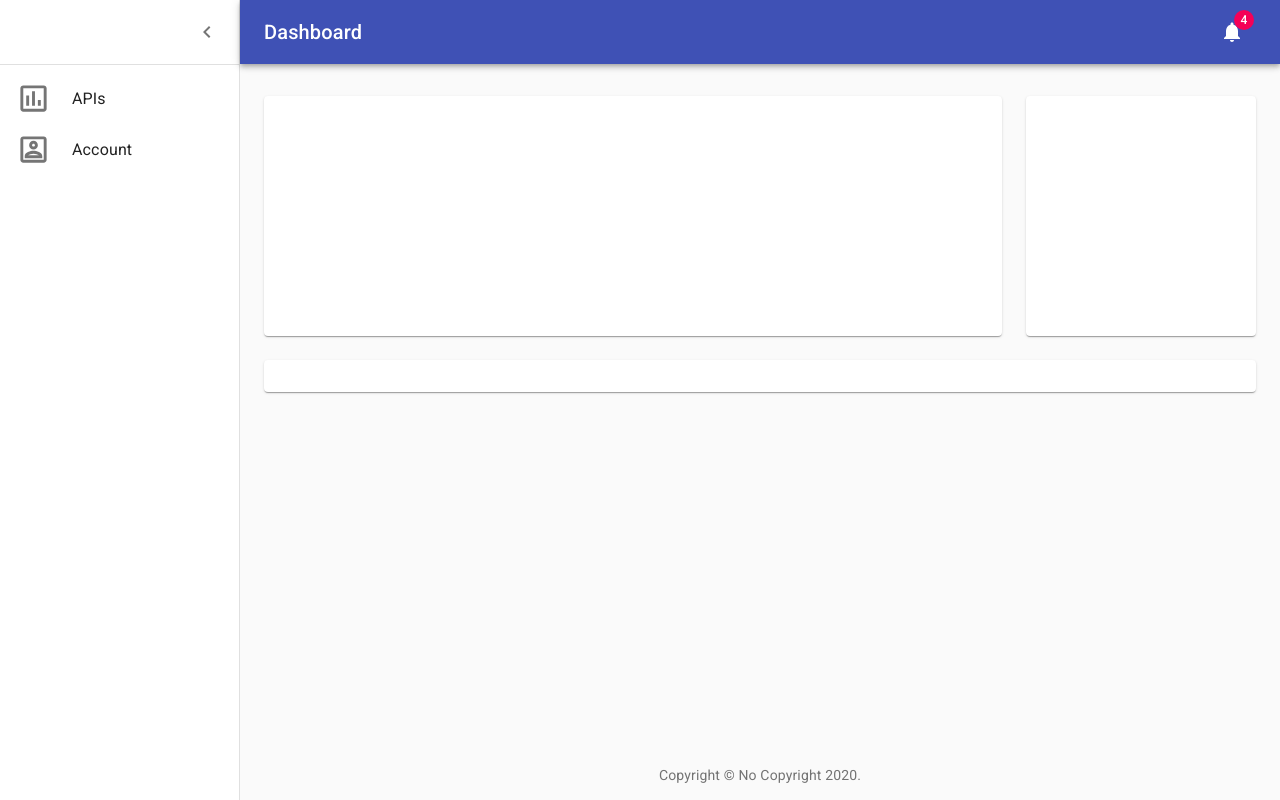
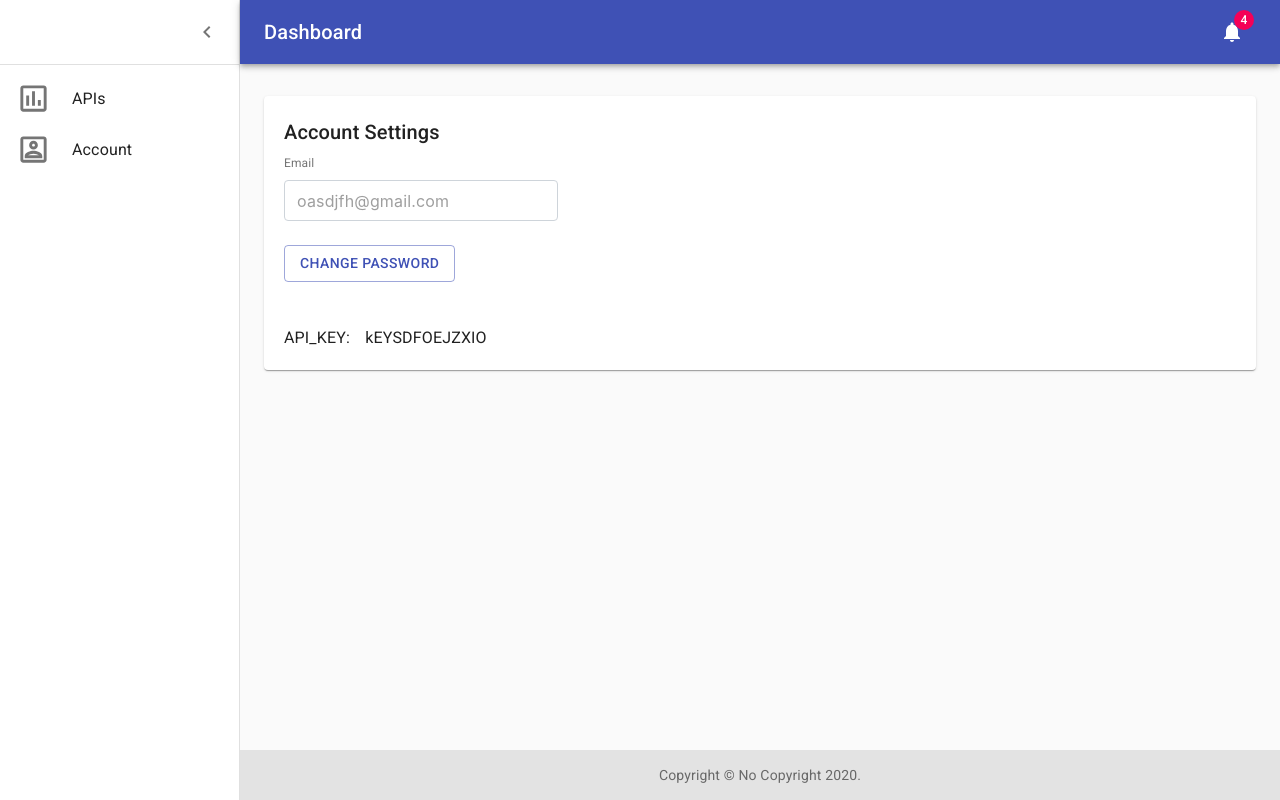
Before and after one commit to yaololo/set-up-project, a React app in the folder client/: page /main/account in a window 1280 px wide. Built offline with nearby package versions, Linux system fonts and the light colour scheme.

Commit message:
Update main component and render main routes

```diff
--- a/client/src/components/main/main.tsx
+++ b/client/src/components/main/main.tsx
@@ -1,9 +1,9 @@
 import React from "react";
 import { makeStyles } from "@material-ui/core/styles";
-import Footer from "./footer";
-import { Container, Grid, Paper, Box } from "@material-ui/core";
+import { Container, Grid, Paper } from "@material-ui/core";
 import clsx from "clsx";
 import Copyright from "components/common/copyright";
+import MainRoutes from "./routes";
 
 const MainContent = () => {
   const useStyles = makeStyles(theme => {
@@ -12,13 +12,13 @@ const MainContent = () => {
       content: {
         flexGrow: 1,
         height: "100vh",
-        overflow: "auto",
-        position: "relative"
+        overflow: "auto"
       },
       container: {
         paddingTop: theme.spacing(4),
         paddingBottom: theme.spacing(4),
-        boxSizing: "border-box"
+        boxSizing: "border-box",
+        marginBottom: 38
       },
       paper: {
         padding: theme.spacing(2),
@@ -34,7 +34,8 @@ const MainContent = () => {
         bottom: 0,
         boxSizing: "border-box",
         width: "100%",
-        padding: 15
+        padding: 15,
+        backgroundColor: "#e3e3e3"
       }
     };
   });
@@ -43,25 +44,17 @@ const MainContent = () => {
   const fixedHeightPaper = clsx(classes.paper, classes.fixedHeight);
 
   return (
-    <main className={classes.content}>
-      <div className={classes.appBarSpacer} />
-      <Container maxWidth="lg" className={classes.container}>
-        <Grid container spacing={3}>
-          <Grid item xs={12} md={8} lg={9}>
-            <Paper className={fixedHeightPaper}>{/* <Chart /> */}</Paper>
-          </Grid>
-          <Grid item xs={12} md={4} lg={3}>
-            <Paper className={fixedHeightPaper}>{/* <Deposits /> */}</Paper>
-          </Grid>
-          <Grid item xs={12}>
-            <Paper className={classes.paper}>{/* <Orders /> */}</Paper>
-          </Grid>
-        </Grid>
-      </Container>
+    <div style={{ position: "relative", width: "100%" }}>
+      <main className={classes.content}>
+        <div className={classes.appBarSpacer} />
+        <Container maxWidth="lg" className={classes.container}>
+          <MainRoutes />
+        </Container>
+      </main>
       <div className={classes.footer}>
         <Copyright />
       </div>
-    </main>
+    </div>
   );
 };
 
```
